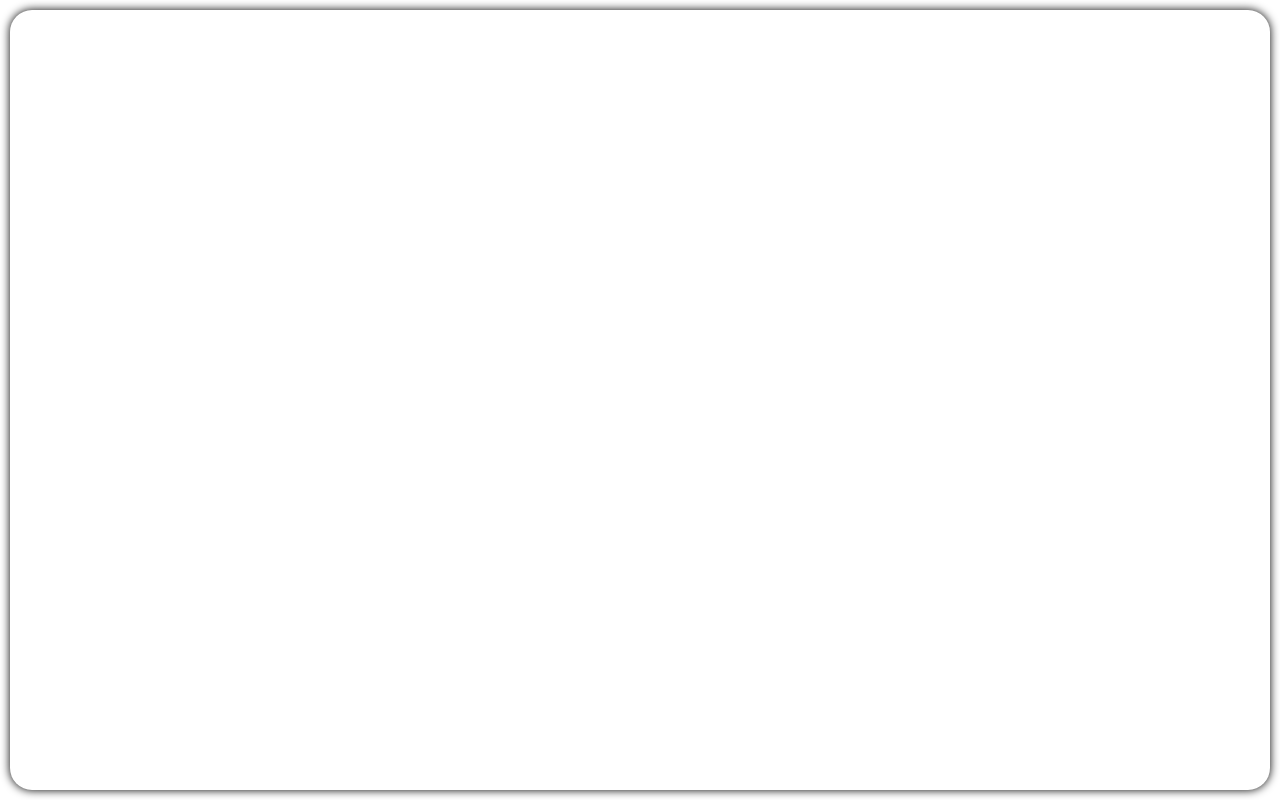
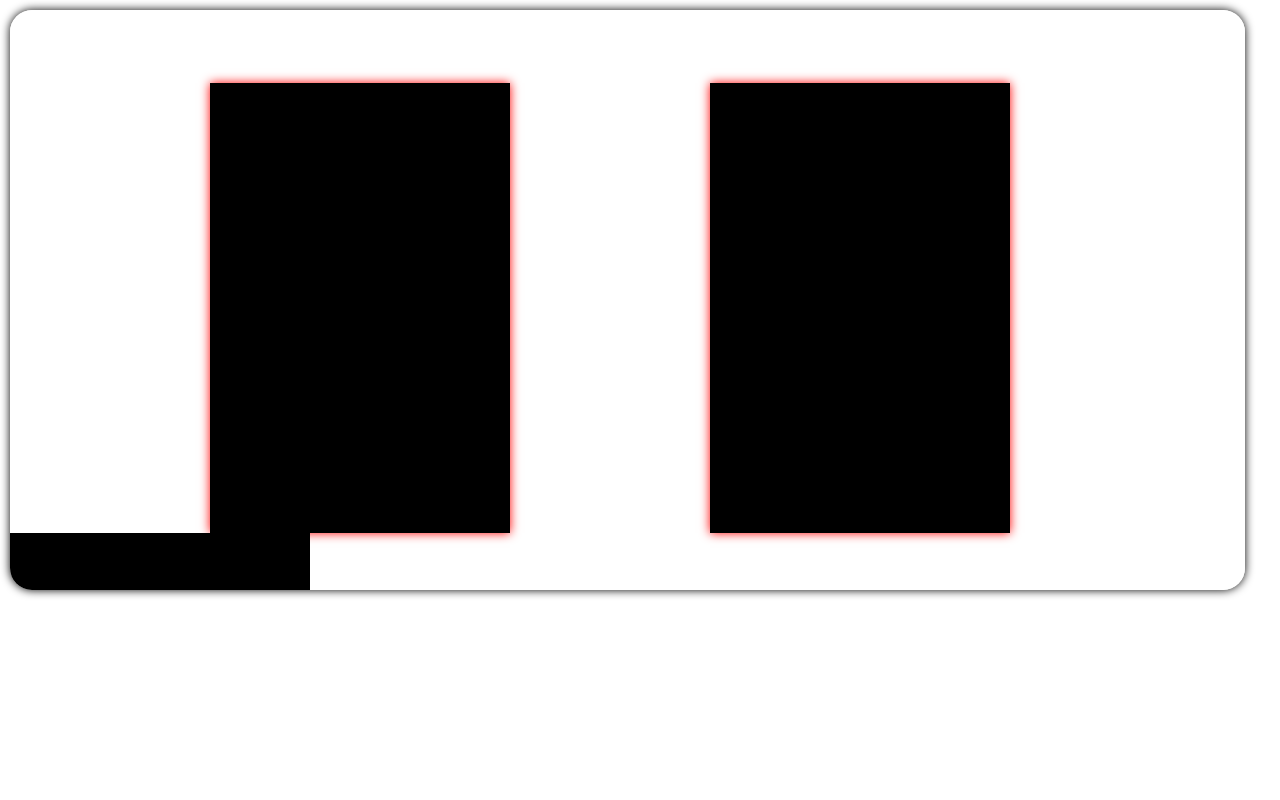
Before and after one commit to jaxongir18042007/14-dars-, a plain HTML site: page index.html in a window 1280 px wide. Drawn offline with Linux system fonts and the light colour scheme.

Commit message:
yangilash

```diff
--- a/dizayn.css
+++ b/dizayn.css
@@ -8,10 +8,36 @@ body{
     background-size: cover;
     overflow-y: hidden;
     overflow-x: auto;
-    width: 100%;
-    height: 100%;
+    width: 1235px;
+    height: 580px;
     background-color: rgb(255, 255, 255);
     border: none;
     box-shadow: 0 0 10PX rgb(0, 0, 0);
     border-radius: 22px;
 }
+#markaziy1{
+    width: 300px;
+    height: 450px;
+    background-color: black;
+    margin: 72.5 200 0px;
+    box-shadow: 0 0 10px rgb(255, 0, 0);
+}
+#markaziy2{
+    width: 300px;
+    height: 450px;
+    background-color: black;
+    margin: -450 700 0px;
+    box-shadow: 0 0 10px rgb(255, 0, 0);
+}
+#markaziy3{
+    width: 300px;
+    height: 300px;
+    background-color: black;
+    margin: 0 0 0px;
+}
+#markaziy4{
+    width: 300px;
+    height: 300px;
+    background-color: black;
+    margin: 0 0 0px;
+}
--- a/index.html
+++ b/index.html
@@ -6,7 +6,10 @@
 </head>
 <body>
     <div id="asosiyquti">
-
+     <div id="markaziy1"></div>
+     <div id="markaziy2"></div>
+     <div id="markaziy3"></div>
+     <div id="markaziy4"></div>
     </div>
       <script src="java.js"></script>
 </body>
```
